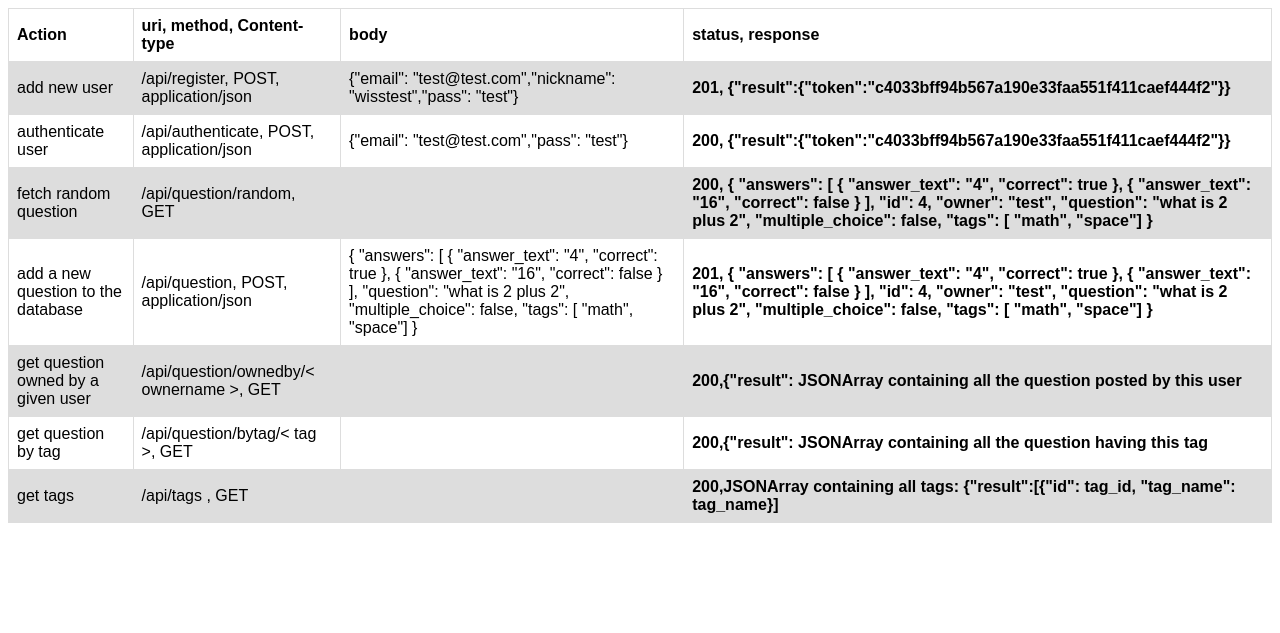
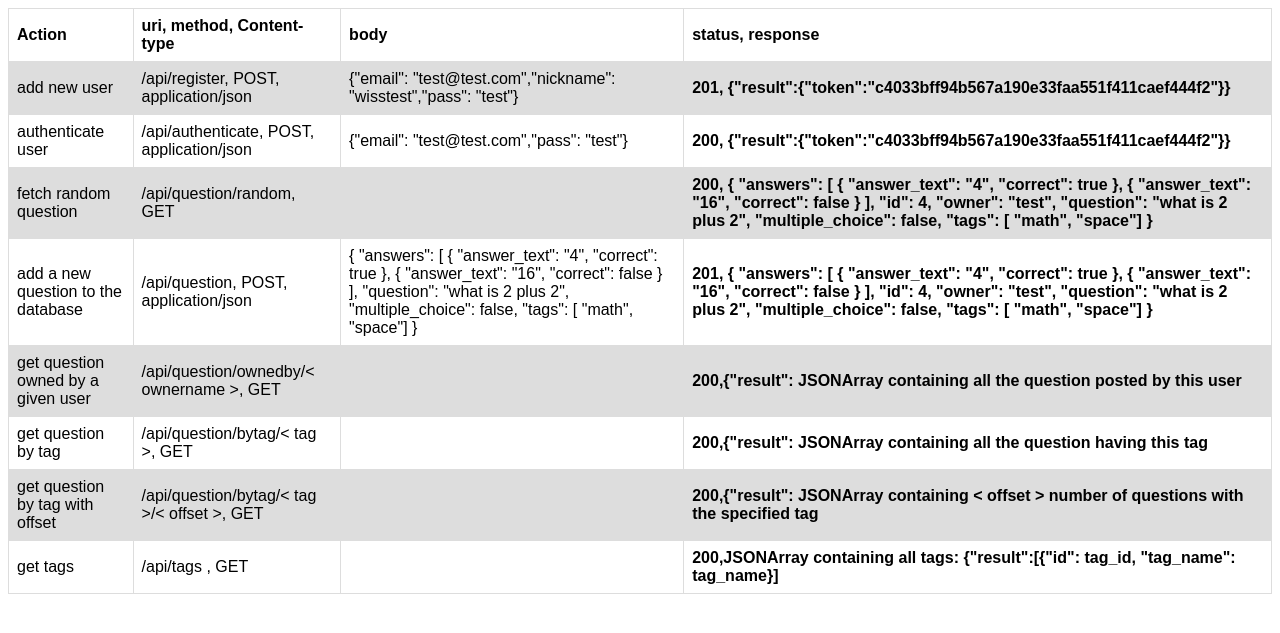
Before and after one commit to web4innovation/MobileAppSeveur, a Flask app: page / in a window 1280 px wide. Shown: the top 633 px of the page. Run offline with Flask 2, Linux system fonts and the light colour scheme.

Commit message:
Update doc

```diff
--- a/backend/quiz_app_server_flaskViews/templates/index.html
+++ b/backend/quiz_app_server_flaskViews/templates/index.html
@@ -119,6 +119,12 @@ tr:nth-child(even) {
     <td></td>
     <th>200,{"result": JSONArray containing all the question having this tag </th>
   </tr>
+  <tr>
+    <td>get question by tag with offset</td>
+    <td>/api/question/bytag/&lt tag &gt/&lt offset &gt, GET</td>
+    <td></td>
+    <th>200,{"result": JSONArray containing &lt offset &gt number of questions with the specified tag </th>
+  </tr>
    <tr>
     <td>get tags </td>
     <td>/api/tags , GET</td>
```
